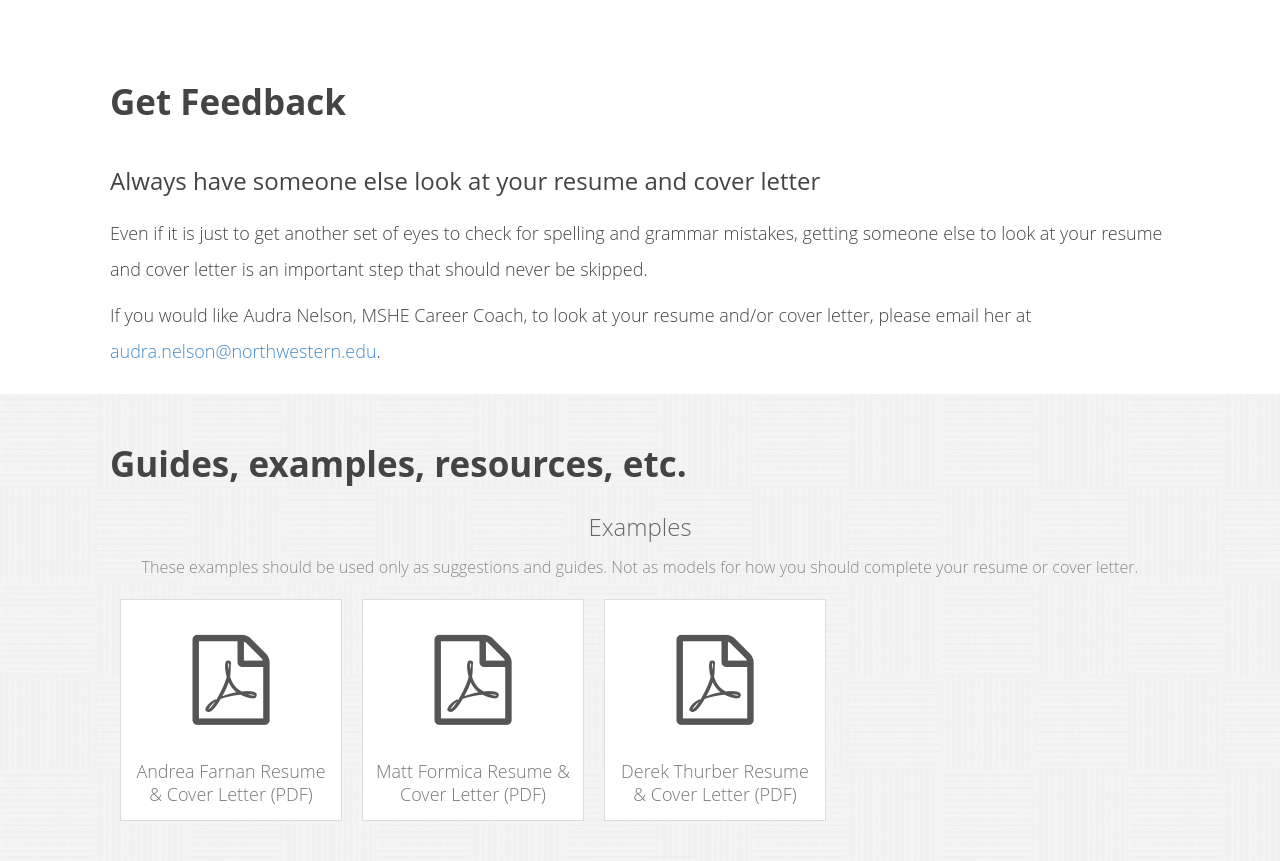
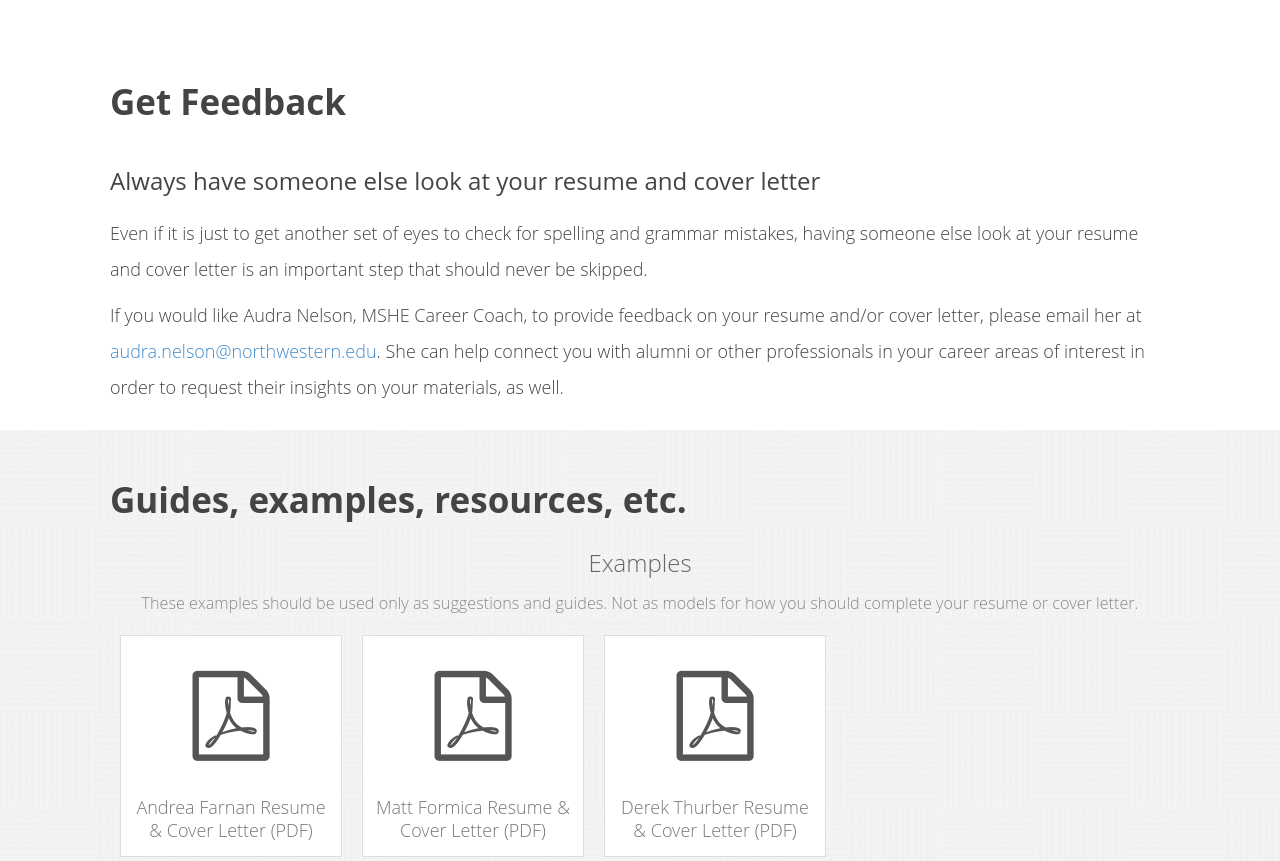
Before and after one commit to dwthurber/resume-coverletter, a Jekyll site: the page built from index.html, in a window 1280 px wide and 900 px high, scrolled down 8607 px, cut to the strip 39-900 px from the top of the window. Built offline with Jekyll 4.4.1, drawn with Linux system fonts in a browser that asks for light colours; nearby versions of some CDN libraries.

Commit message:
Updated '/_includes/feedback.html' via CloudCannon

```diff
--- a/_includes/feedback.html
+++ b/_includes/feedback.html
@@ -1,4 +1,4 @@
 <div class="container">
     <h2>Get Feedback</h2>
     </div>
-    <div class="container editable"><h4>Always have someone else look at your resume and cover letter</h4><p>Even if it is just to get another set of eyes to check for spelling and grammar mistakes, getting someone else to look at your resume and cover letter is an important step that should never be skipped.</p><p>If you would like Audra Nelson, MSHE Career Coach, to look at your resume and/or cover letter, please email her at <a href="mailto:audra.nelson@northwestern.edu">audra.nelson@northwestern.edu</a>.</p></div>
+    <div class="container editable"><h4>Always have someone else look at your resume and cover letter</h4><p>Even if it is just to get another set of eyes to check for spelling and grammar mistakes, having someone else look at your resume and cover letter is an important step that should never be skipped.</p><p>If you would like Audra Nelson, MSHE Career Coach, to provide feedback on your resume and/or cover letter, please email her at <a href="mailto:audra.nelson@northwestern.edu">audra.nelson@northwestern.edu</a>. She can help connect you with alumni or other professionals in your career areas of interest in order to request their insights on your materials, as well.&nbsp;</p></div>
```
